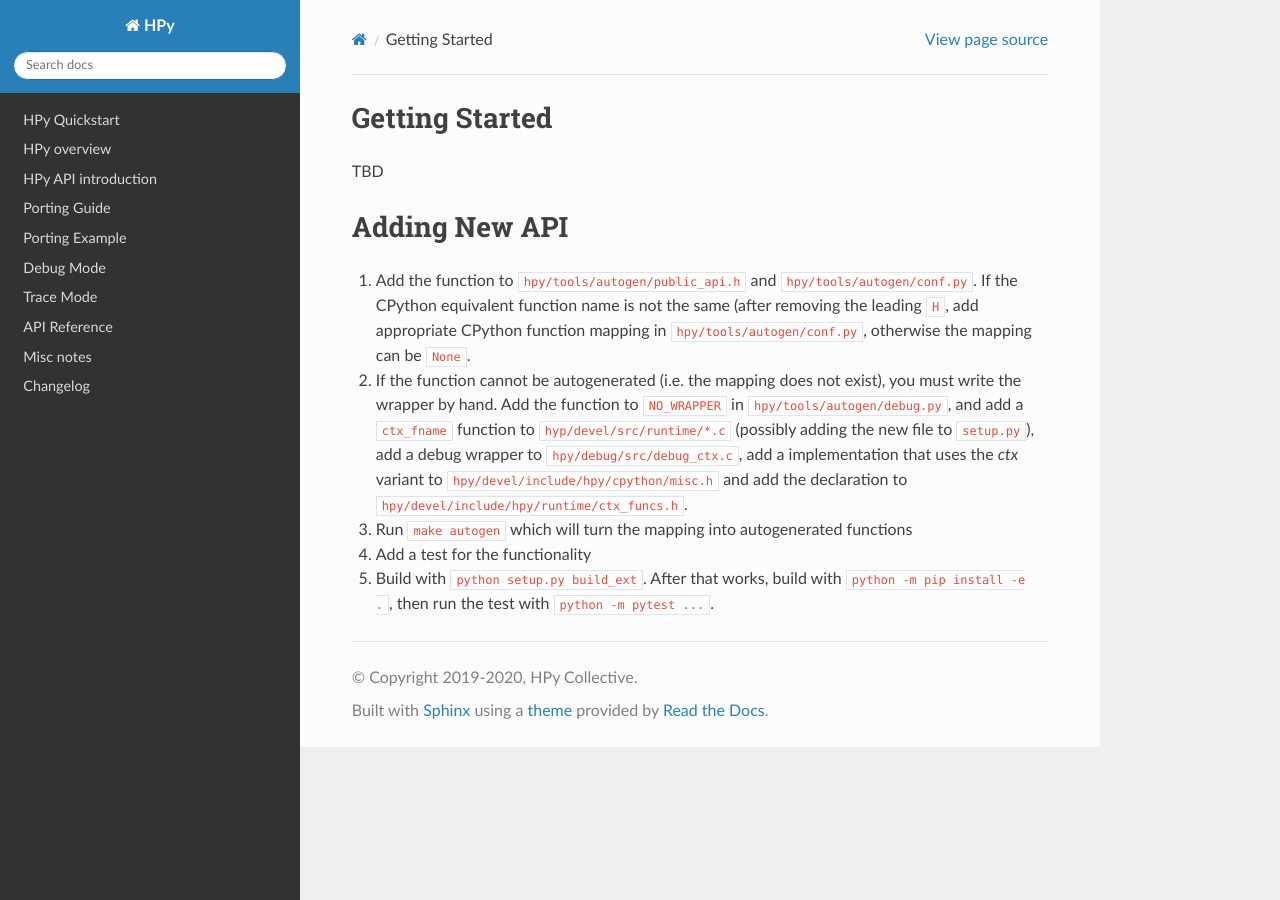
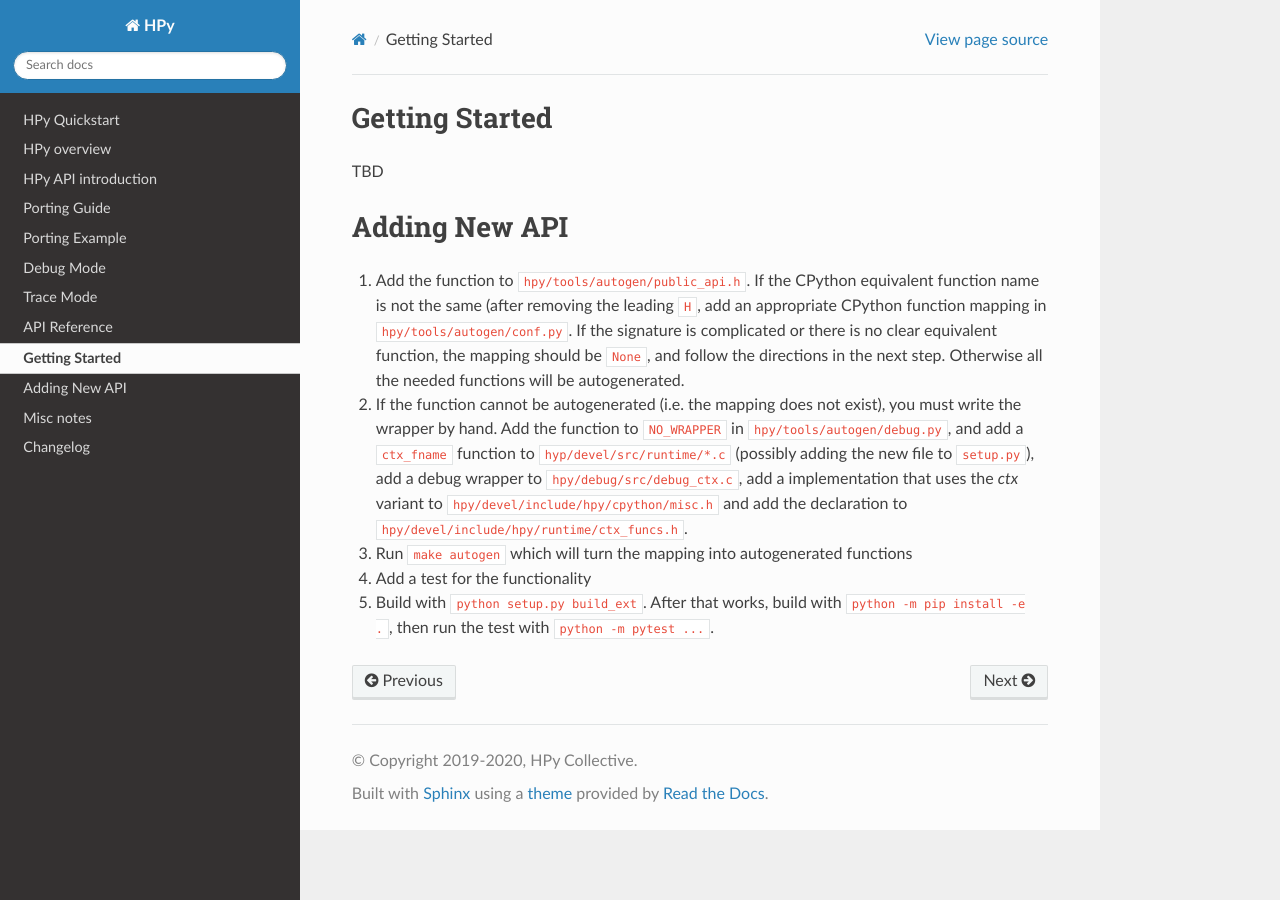
Before and after one commit to hpyproject/hpy, a Sphinx documentation site: the page built from docs/contributing/index.rst, in a window 1280 px wide. Built offline with Sphinx 7.4.7 and the Read the Docs theme 2.0.0, drawn with Linux system fonts in a browser that asks for light colours; pages that are not in the unit, such as notebooks, are missing from menus.

Commit message:
fixes from review

```diff
--- a/docs/contributing/index.rst
+++ b/docs/contributing/index.rst
@@ -7,10 +7,12 @@ TBD
 Adding New API
 ==============
 
-1. Add the function to ``hpy/tools/autogen/public_api.h`` and
-   ``hpy/tools/autogen/conf.py``. If the CPython equivalent function name is
-   not the same (after removing the leading ``H``, add appropriate CPython function
-   mapping in ``hpy/tools/autogen/conf.py``, otherwise the mapping can be ``None``.
+1. Add the function to ``hpy/tools/autogen/public_api.h``. If the CPython
+   equivalent function name is not the same (after removing the leading ``H``,
+   add an appropriate CPython function mapping in ``hpy/tools/autogen/conf.py``.
+   If the signature is complicated or there is no clear equivalent function,
+   the mapping should be ``None``, and follow the directions in the next step.
+   Otherwise all the needed functions will be autogenerated.
 
 2. If the function cannot be autogenerated (i.e. the mapping does not exist),
    you must write the wrapper by hand. Add the function to ``NO_WRAPPER`` in
--- a/docs/index.rst
+++ b/docs/index.rst
@@ -67,7 +67,7 @@ Full table of contents:
    debug-mode
    trace-mode
    api-reference/index
-   contributing
+   contributing/index
    misc/index
    changelog
 
```
Also changed, not shown: 1 other file.
